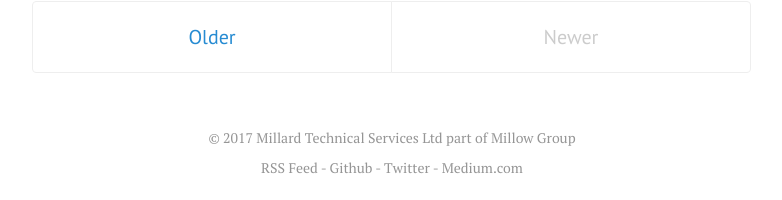
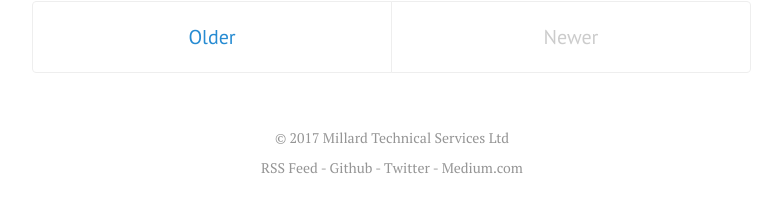
Before and after one commit to neilmillard/neilmillard.github.io, a Jekyll site: the page built from index.html, in a window 1280 px wide and 900 px high, scrolled down 2949 px. Shown: the part 697-897 px from the top of the window, without its empty margins (248-1030 px from the left). Built offline with Jekyll 4.4.1, drawn with Linux system fonts in a browser that asks for light colours; nearby versions of some CDN libraries; the list of posts is cut into pages by our own code.

Commit message:
remove links to millow group

```diff
--- a/_includes/advert.html
+++ b/_includes/advert.html
@@ -1,3 +1,3 @@
 <span class="post-date">
-   <a href="http://devops.neilmillard.com/?source=blog">Click now to find out how you can boost your I.T career.</a>
+
 </span>
--- a/_includes/footer.html
+++ b/_includes/footer.html
@@ -1,8 +1,7 @@
 <footer>
   <div class="footer-bottom pad-top40">
     <div class="container">
-    <p>  © 2017 Millard Technical Services Ltd part of <a href="http://www.millowgroup.co.uk" title="Millow Group">Millow Group</a>
-    </p>
+      <p>  © 2017 Millard Technical Services Ltd</p>
       <p><a href="/atom.xml">RSS Feed</a> - <a
         href="https://github.com/neilmillard" target="_blank">Github</a> - <a
         href="http://twitter.com/neil_millard" target="_blank">Twitter</a> - <a
```
